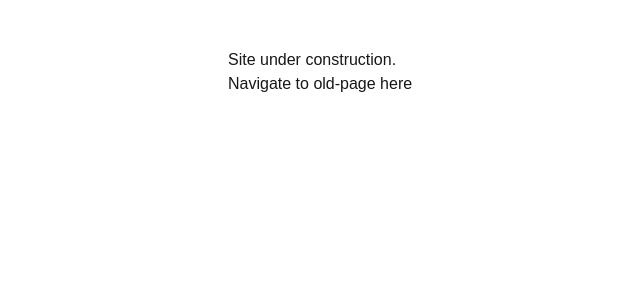
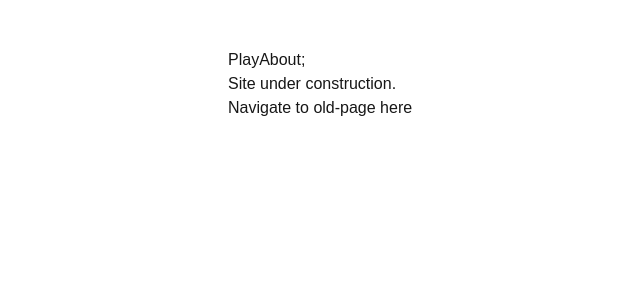
Before and after one commit to katzjason/go-frontend, a Next.js app: page / in a window 1280 px wide. Shown: the top 300 px of the page, without its empty margins (140-780 px from the left). Built offline with nearby package versions, Linux system fonts and the light colour scheme.

Commit message:
Implemented navbar.tsx and navitem.tsx for navigating between pages of the navbar

```diff
--- a/app/components/layout.tsx
+++ b/app/components/layout.tsx
@@ -1,5 +1,6 @@
 import React, { ReactNode } from 'react';
 import styles from './layout.module.css';
+
 
 export default function Layout({ children }: { children: ReactNode }) {
   return (
--- /dev/null
+++ b/app/components/navbar.tsx
@@ -0,0 +1,21 @@
+import React, { ReactNode } from 'react';
+import NavItem from './navitem';
+
+type NavItemType = {
+  name: string,
+  link: string
+};
+
+type NavBarProps = {
+  items: NavItemType[];
+};
+
+export default function NavBar({ items }: NavBarProps) {
+  return (
+    <div>
+      {items.map(({ name, link }) => (
+        <NavItem name={name} link={link}></NavItem>
+      ))};
+    </div>
+  );
+}
--- /dev/null
+++ b/app/components/navitem.tsx
@@ -0,0 +1,11 @@
+import React, { ReactNode } from 'react';
+import Link from 'next/link';
+
+
+const NavItem = ({ name, link }: { name: string; link: string }) => {
+  return (
+    <Link href={link}>{name}</Link>
+  );
+};
+
+export default NavItem;
--- a/app/page.tsx
+++ b/app/page.tsx
@@ -1,10 +1,23 @@
 import React from 'react';
 import Link from 'next/link';
 import Layout from './components/layout';
+import NavBar from './components/navbar';
+
+type NavItemType = {
+  name: string,
+  link: string
+};
+
+const navItems: NavItemType[] = [
+  { name: "Play", link: "/play-page" },
+  { name: "About", link: "/about-page" }
+];
+
 
 export default function Home() {
   return (
     <Layout>
+      <NavBar items={navItems} />
       <h1>Site under construction.</h1>
       <h2> Navigate to old-page
         <Link href='/posts'> here</Link>
```
Also changed, not shown: app/about-page/page.tsx (added), app/play-page/page.tsx (added).
